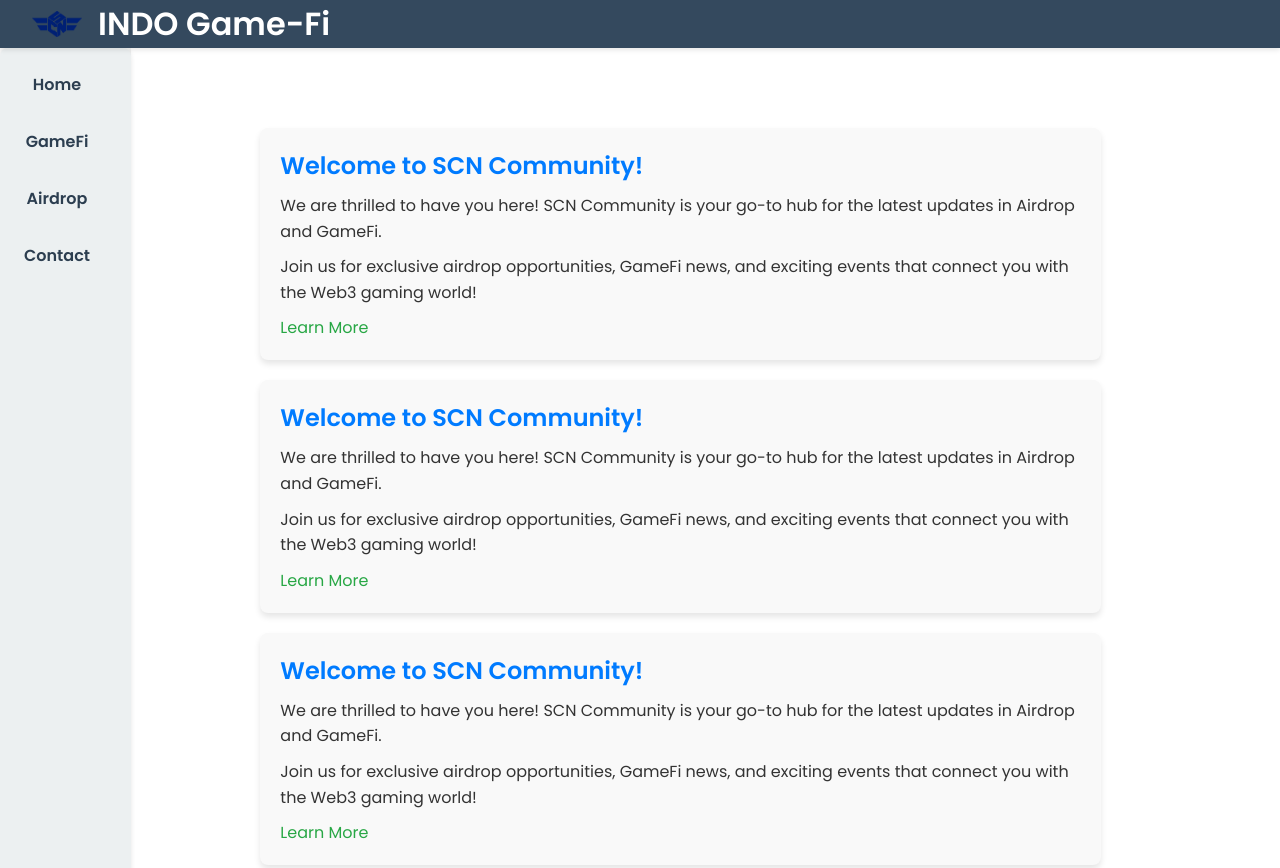
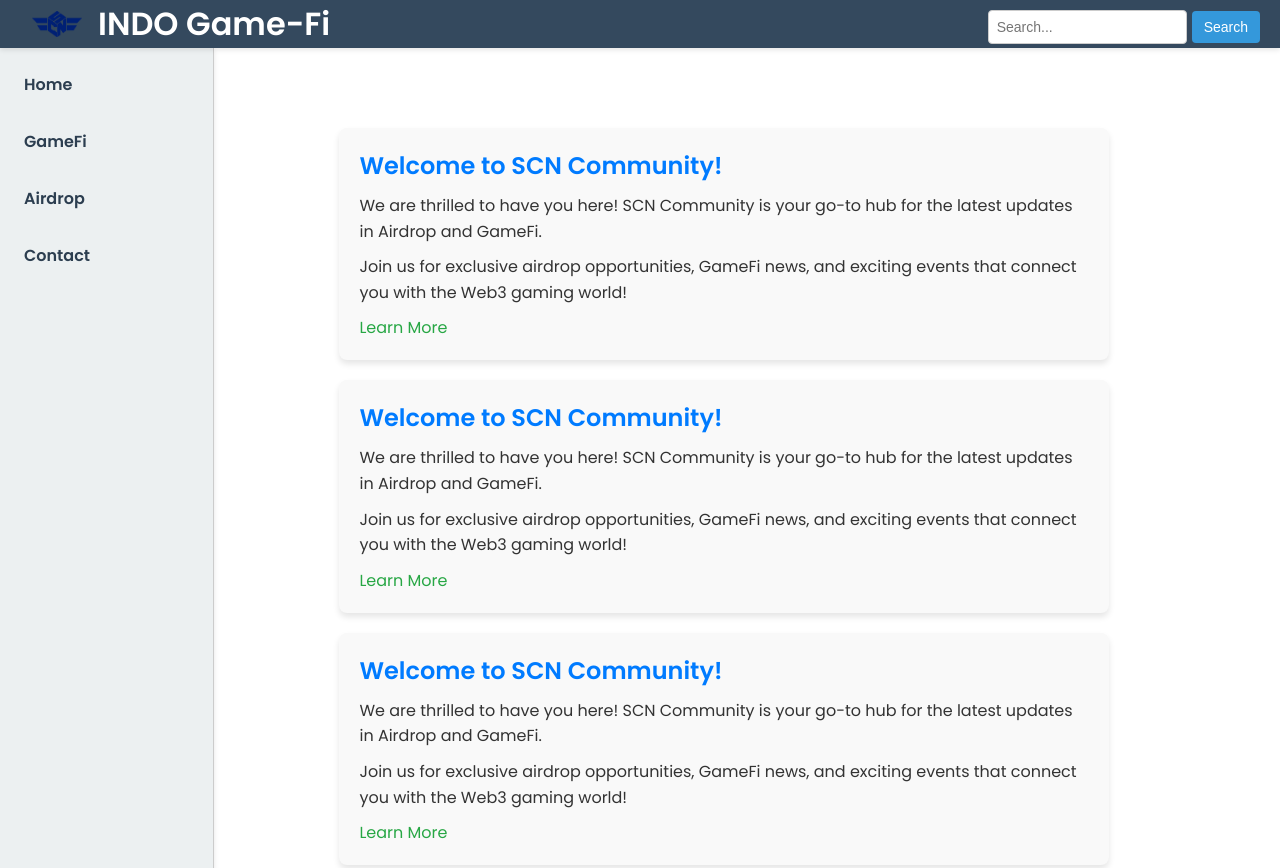
Before and after one commit to elduarduz/indogamefi, a plain HTML site: page index.html in a window 1280 px wide. Shown: the top 868 px of the page. Drawn offline with Linux system fonts and the light colour scheme; a script that the page names is missing.

Commit message:
Add files via upload

```diff
--- a/css/styles-header.css
+++ b/css/styles-header.css
@@ -2,11 +2,12 @@
 header {
     background-color: #34495e;
     color: #fff;
-    padding: 0rem 2rem;
-    position: sticky; /* Tambahkan properti sticky */
-    top: 0; /* Jarak dari atas viewport */
-    z-index: 1000; /* Pastikan tetap di atas elemen lain */
-    box-shadow: 0 2px 5px rgba(0, 0, 0, 0.1); /* Tambahkan bayangan agar terlihat elegan */
+    padding: 0 2rem;
+    position: sticky;
+    top: 0;
+    z-index: 1000;
+    box-shadow: 0 2px 5px rgba(0, 0, 0, 0.1);
+    height: auto; /* Menyesuaikan tinggi header */
 }
 
 .header-container {
@@ -26,6 +27,7 @@ header {
     height: auto;
 }
 
+/* Admin Login Button */
 #admin-login button {
     background-color: #3498db;
     color: #fff;
@@ -41,3 +43,34 @@ header {
 #admin-login button:hover {
     background-color: #2980b9;
 }
+
+/* Search Panel */
+.search-panel {
+    position: absolute;
+    top: 10px;
+    right: 20px;
+    display: flex;
+    align-items: center;
+}
+
+.search-panel input {
+    padding: 8px;
+    font-size: 14px;
+    border: 1px solid #ccc;
+    border-radius: 4px;
+    margin-right: 5px;
+}
+
+.search-panel button {
+    padding: 8px 12px;
+    font-size: 14px;
+    background-color: #3498db;
+    color: white;
+    border: none;
+    border-radius: 4px;
+    cursor: pointer;
+}
+
+.search-panel button:hover {
+    background-color: #2980b9;
+}
--- a/css/styles-lefter.css
+++ b/css/styles-lefter.css
@@ -2,44 +2,44 @@
 aside#lefter {
     background-color: #ecf0f1;
     padding: 1rem;
-    border-radius: 8px;
     box-shadow: 0 2px 5px rgba(0, 0, 0, 0.1);
-    position: sticky; /* Sidebar tetap di kiri */
+    position: sticky;
     top: 0;
-    left: 0;
-    height: 100%; /* Tinggi penuh layar */
-    width: 10%; /* Sidebar 20% dari lebar layar */
+    width: 20%;
+    height: 110%; /* Tinggi maksimal hingga bawah viewport */
     overflow-y: auto;
+    z-index: 900;
+
+    /* Border hanya di kanan dengan warna abu-abu */
+    border-right: 1px solid #ccc; /* Warna abu muda di sisi kanan */
+
+    /* Menghilangkan kelengkungan sudut */
+    border-radius: 0; /* Sudut lancip (tanpa tumpul) */
 }
-
 
 /* List and Link Styles */
 aside#lefter ul {
-    position: fixed; /* Sidebar tetap di kiri */
+    padding-top: 5rem;
     list-style: none;
     padding: 0;
     margin: 0;
-    display: flex;
-    flex-direction: column;
-    gap: 1rem; /* Jarak antar item */
 }
 
 aside#lefter li {
-    margin: 0;
-    text-align: center; /* Menengahkan teks di dalam li */
+    margin-bottom: 1rem; /* Jarak antar item */
 }
 
 aside#lefter a {
-    font-weight: 600;
+    display: block;
     color: #2c3e50;
     text-decoration: none;
-    display: block;
+    font-weight: 600;
     padding: 0.5rem;
     border-radius: 5px;
-    transition: background-color 0.3s ease, color 0.3s ease;
+    transition: background-color 0.3s, color 0.3s;
 }
 
 aside#lefter a:hover {
-    background-color: #3498db;
-    color: #fff;
+    background-color: #3498db; /* Warna latar belakang saat hover */
+    color: #fff; /* Warna teks saat hover */
 }
--- a/css/styles-main.css
+++ b/css/styles-main.css
@@ -65,7 +65,7 @@ main {
 #coinmarketcap-widget-marquee {
     position: absolute;  /* Menjadikan widget berada dalam posisi absolut */
     right: 0%;          /* Mengatur widget 10% dari kanan */
-    width: 90%;          /* Menjadikan widget 80% dari lebar halaman */
+    width: 83.3%;          /* Menjadikan widget 80% dari lebar halaman */
     top: 0;              /* Posisi widget dari atas halaman */
     padding-top: 2.8%;
 }
--- a/index.html
+++ b/index.html
@@ -26,8 +26,15 @@
                 <img src="images/SCNLOGO-NEW.png" alt="SCN Media Logo">
                 <h1>INDO Game-Fi</h1>
             </div>
+
+            <!-- Search Panel -->
+            <div class="search-panel">
+                <input type="text" placeholder="Search...">
+                <button type="submit">Search</button>
+            </div>
         </div>
     </header>
+
 
     <!-- Main Content -->
     <div class="main-container">
--- a/js/main.js
+++ b/js/main.js
@@ -37,4 +37,8 @@ function addWelcomeSectionToMain() {
 
 // Panggil fungsi untuk menambahkan sambutan
 addWelcomeSectionToMain();
-addWelcomeSectionToMain();addWelcomeSectionToMain();addWelcomeSectionToMain();addWelcomeSectionToMain();
+addWelcomeSectionToMain();
+addWelcomeSectionToMain();
+addWelcomeSectionToMain();
+addWelcomeSectionToMain();
+addWelcomeSectionToMain();
```
